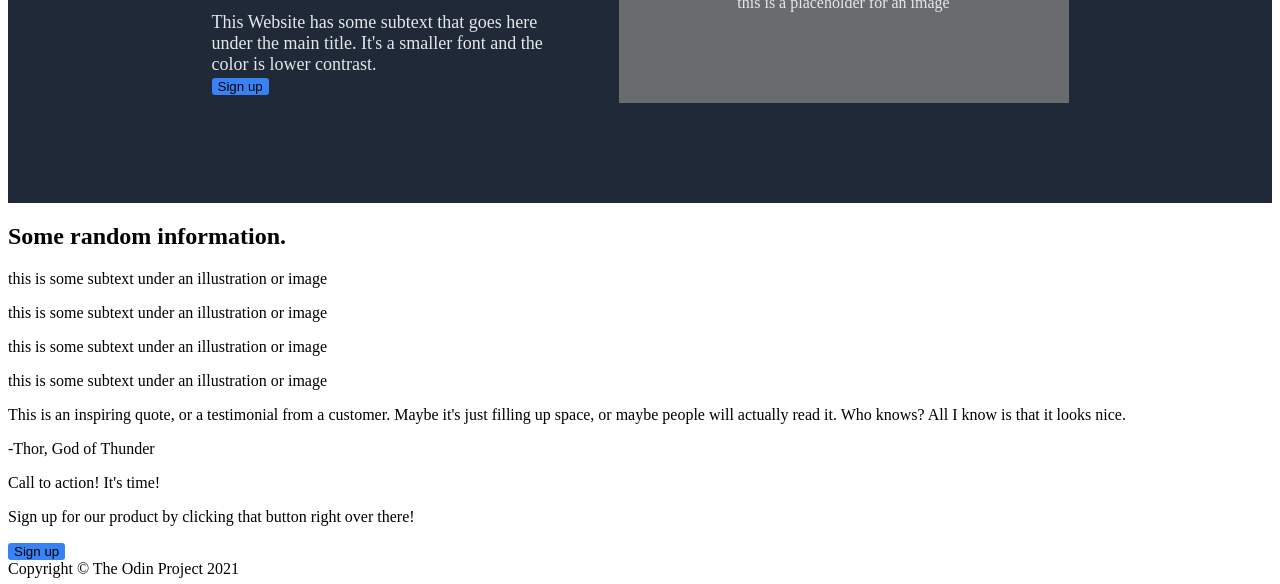
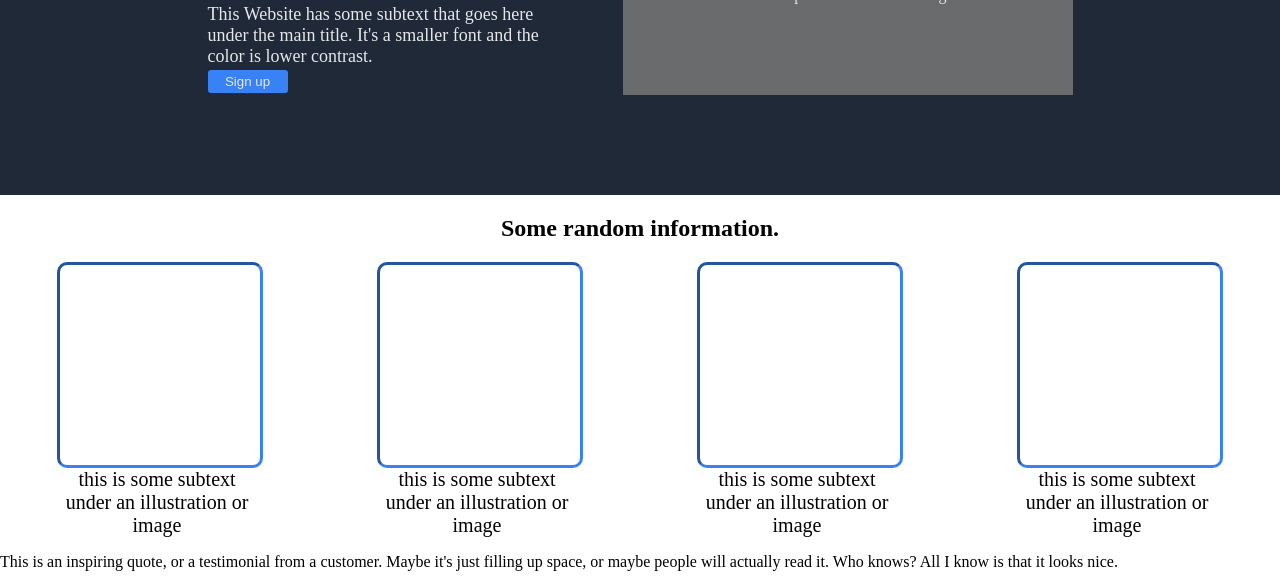
Before and after one commit to JCN9/Project-1, a plain HTML site: page index.html in a window 1280 px wide. Shown: the part 205-789 px from the top of the page. Drawn offline with Linux system fonts and the light colour scheme.

Commit message:
Middle-part a

```diff
--- a/index.html
+++ b/index.html
@@ -36,21 +36,33 @@
             <div class="middle1">
                 <h2 class="no2">Some random information.</h2>
                 <div class="middle1a">
-                    <p id="p1">
+                    <p><div id="p1">
                             <div class="emp1"></div>
+                            <div class="text">
                                 this is some subtext under an illustration or image
+                            </div>
+                        </div>
                     </p>
-                    <p id="p2">
+                    <p><div id="p2">
                             <div class="emp2"></div>
+                            <div class="text">
                                 this is some subtext under an illustration or image
+                            </div>
+                        </div>
                     </p>
-                    <p id="p3">
+                    <p><div id="p3">
                             <div class="emp3"></div>
+                            <div class="text">
                                 this is some subtext under an illustration or image
+                            </div>
+                        </div>
                     </p>
-                    <p id="p4">
+                    <p><div id="p4">
                             <div class="emp4"></div>
+                            <div class="text">
                                 this is some subtext under an illustration or image
+                            </div>
+                        </div>
                     </p>
                 </div>
             </div>
--- a/style.css
+++ b/style.css
@@ -2,6 +2,7 @@
 body {
     display: flex;
     flex-direction: column;
+    margin: 0;
 }
 
 .top {
@@ -65,12 +66,13 @@ a {
 }
 
 button {
-    width: fit-content;
+    width: 80px;
     background-color: #3882F6;
     border-radius: 3px;
     border: none;
+    color: #E5E7EB;
+    padding: 4px;
 }
-
 
 .placeholder {
     display: flex;
@@ -86,3 +88,42 @@ button {
     background-color: #6a6b6d;
     color: #E5E7EB;
 }
+
+.middle {
+    display: flex;
+    flex-direction: column;
+}
+
+.no2 {
+    display: flex;
+    justify-content: center;
+}
+
+.middle1 {
+    display: flex;
+    flex-direction: column;
+}
+
+.middle1a {
+    display: flex;
+    justify-content: space-around;
+}
+
+#p1, #p2, #p3, #p4 {
+    display: flex;
+    flex-direction: column;
+}
+
+.emp1, .emp2, .emp3, .emp4 {
+    border:inset #3882F6;
+    border-radius: 10px;
+    width: 200px;
+    height:200px;
+}
+
+.text {
+    display: flex;
+    text-align: center;
+    width: 200px;
+    font-size: 20px;
+}
```
Lines whose indentation alone changed are shown as unchanged.
